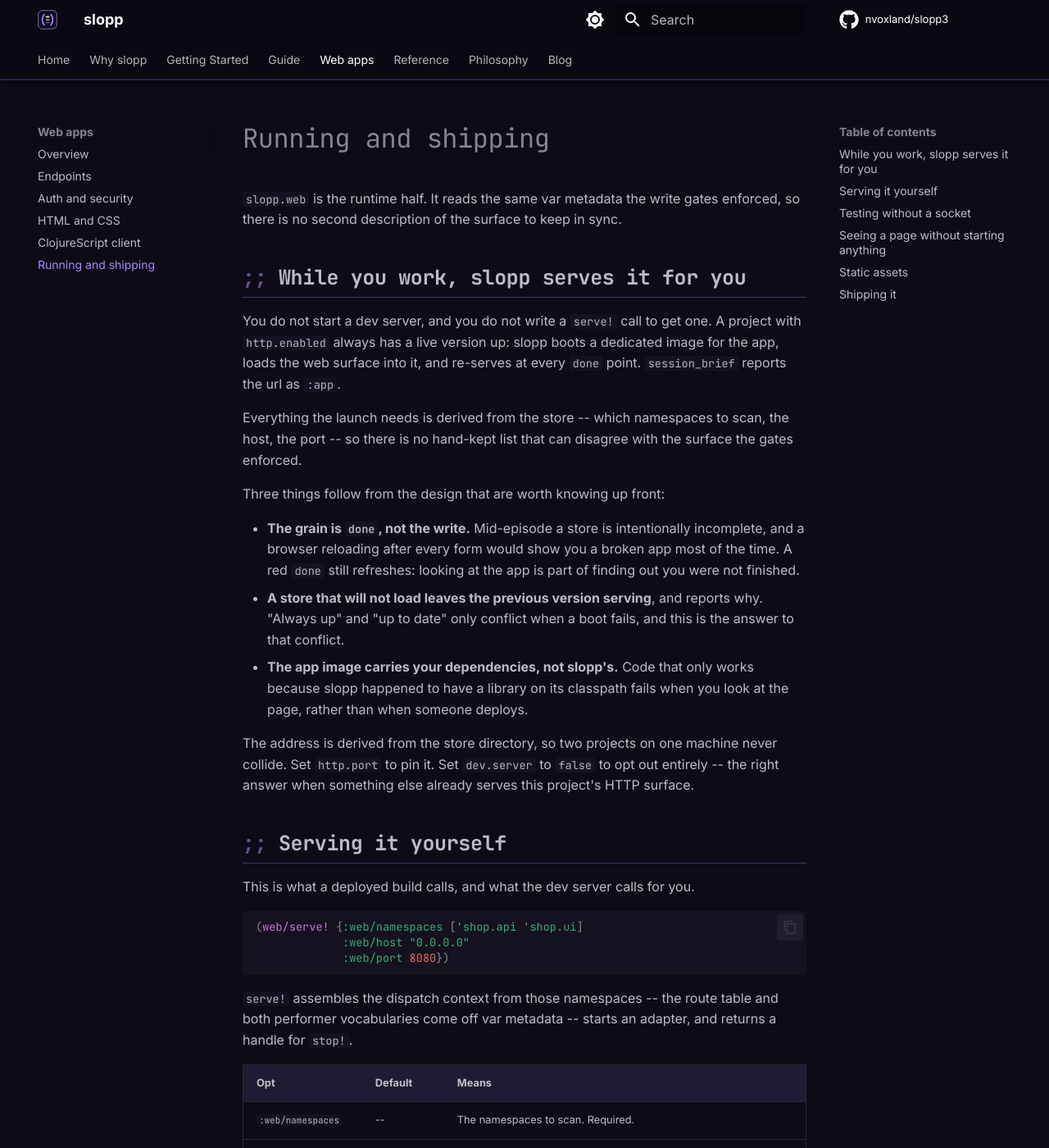
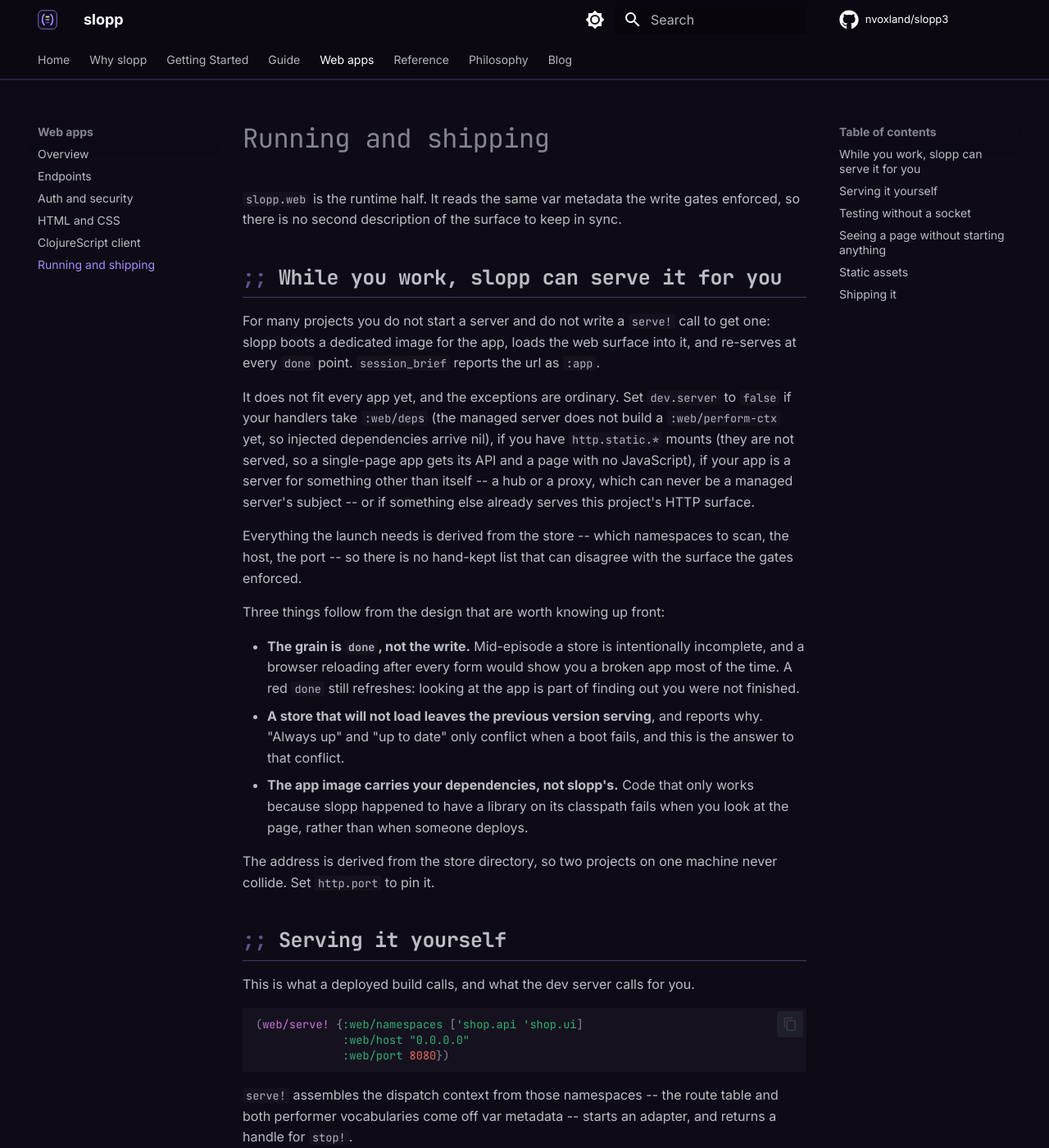
Before and after one commit to nvoxland/slopp3, an MkDocs documentation site: the page built from docs/guide/web/running.md, in a window 1280 px wide and 1400 px high. Shown: the whole window at 82% size. Built offline with MkDocs 1.6.1 and Material for MkDocs 9.7.7, drawn with Linux system fonts in a browser that asks for light colours; comment, search, counter and statistics services are not loaded.

Commit message:
The dev server's opt-out criterion names what actually decides it
slopp-ui measured the managed server against a real app instead of taking
the advice to switch it off, and the guidance was wrong in two ways.

"You do not run it — slopp does" was stated as universal. It is false for
any app that is a server for something other than itself: a hub opens no
store and fronts other projects, so it can never be a managed server's
subject, and its serve! call IS the app.

And "set dev.server false when something else already serves this project's
HTTP surface" caught that app only by accident. What actually decides it is
handlers taking :web/deps, or http.static.* mounts — both things this skill
recommends elsewhere, which is why they are now named rather than left to be
discovered at a 500.

The claim about the app image carrying your own deps stays, with the caveat
that it depends on the page working and is therefore worth nothing until the
exceptions are fixed.

```diff
--- a/docs/guide/web/running.md
+++ b/docs/guide/web/running.md
@@ -3,12 +3,21 @@
 `slopp.web` is the runtime half. It reads the same var metadata the write gates
 enforced, so there is no second description of the surface to keep in sync.
 
-## While you work, slopp serves it for you
+## While you work, slopp can serve it for you
 
-You do not start a dev server, and you do not write a `serve!` call to get
-one. A project with `http.enabled` always has a live version up: slopp boots
-a dedicated image for the app, loads the web surface into it, and re-serves
-at every `done` point. `session_brief` reports the url as `:app`.
+For many projects you do not start a server and do not write a `serve!` call
+to get one: slopp boots a dedicated image for the app, loads the web surface
+into it, and re-serves at every `done` point. `session_brief` reports the url
+as `:app`.
+
+It does not fit every app yet, and the exceptions are ordinary. Set
+`dev.server` to `false` if your handlers take `:web/deps` (the managed server
+does not build a `:web/perform-ctx` yet, so injected dependencies arrive
+nil), if you have `http.static.*` mounts (they are not served, so a
+single-page app gets its API and a page with no JavaScript), if your app is a
+server for something other than itself -- a hub or a proxy, which can never be
+a managed server's subject -- or if something else already serves this
+project's HTTP surface.
 
 Everything the launch needs is derived from the store -- which namespaces to
 scan, the host, the port -- so there is no hand-kept list that can disagree
@@ -28,9 +37,7 @@
   you look at the page, rather than when someone deploys.
 
 The address is derived from the store directory, so two projects on one
-machine never collide. Set `http.port` to pin it. Set `dev.server` to `false`
-to opt out entirely -- the right answer when something else already serves
-this project's HTTP surface.
+machine never collide. Set `http.port` to pin it.
 
 ## Serving it yourself
 
```
Also changed, not shown: docs/reference/config.md (+1 -1 lines), plugins/slopp/skills/slopp/SKILL.md (+29 -13 lines).
